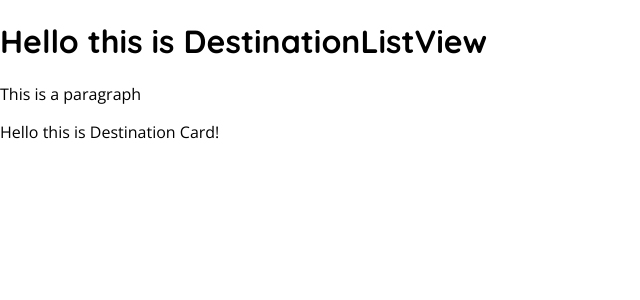
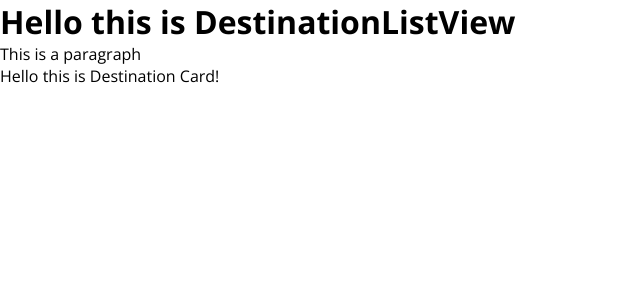
Before and after one commit to melinaapricot/rpb-coding-challenge, a Vue app: page / in a window 1280 px wide. Shown: the top 300 px of the page, without its empty margins (0-640 px from the left). Built offline with nearby package versions, Linux system fonts and the light colour scheme.

Commit message:
remove default margin for p and all headlines

```diff
--- a/src/main.css
+++ b/src/main.css
@@ -13,6 +13,10 @@ body {
     font-size: 100%;
 }
 
-h1 {
+p, h1, h2, h3, h4, h5, h6 {
+    margin: 0;
+}
+
+h2 {
     font-family: 'Quicksand', sans-serif;
 }
```
